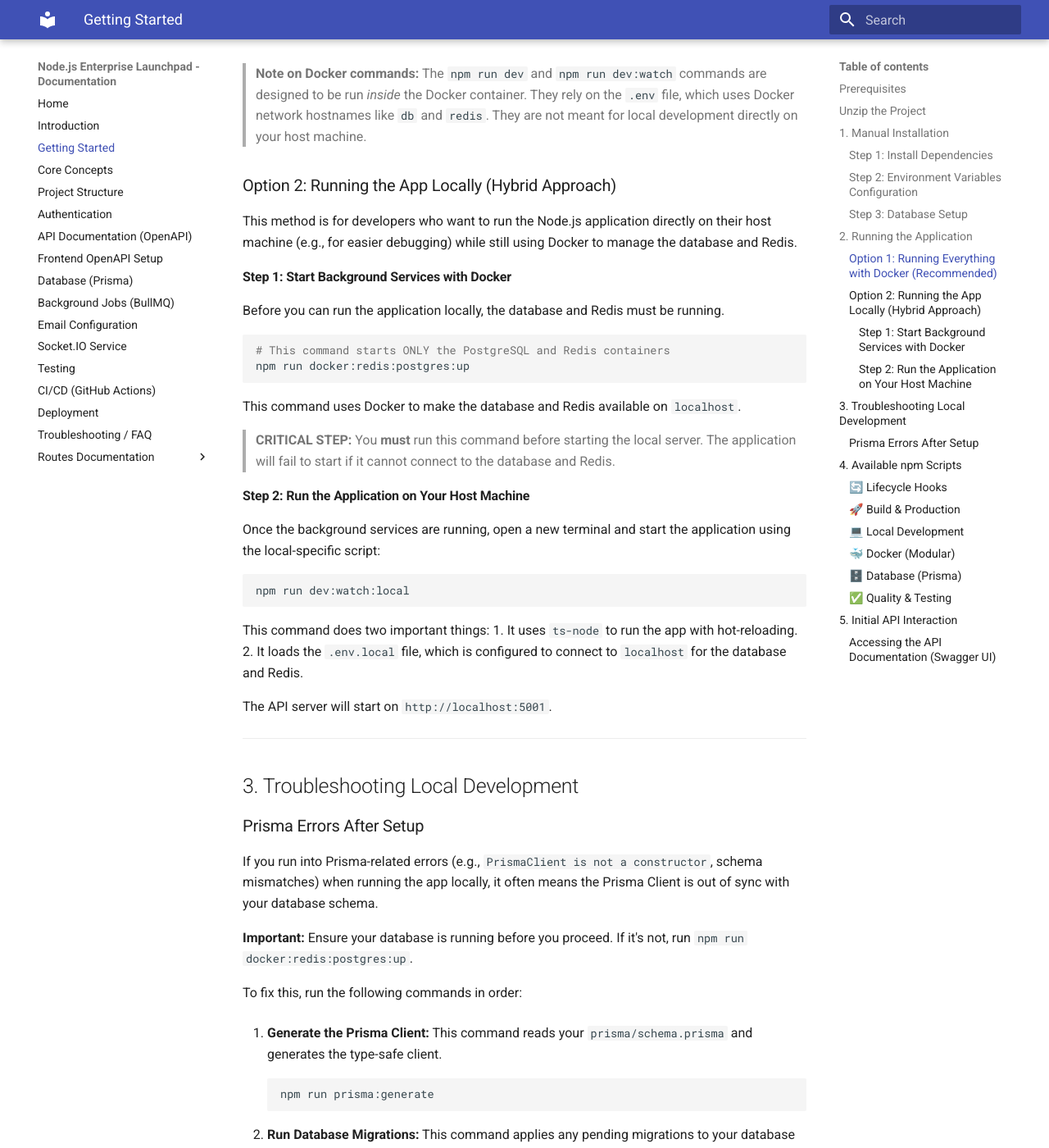
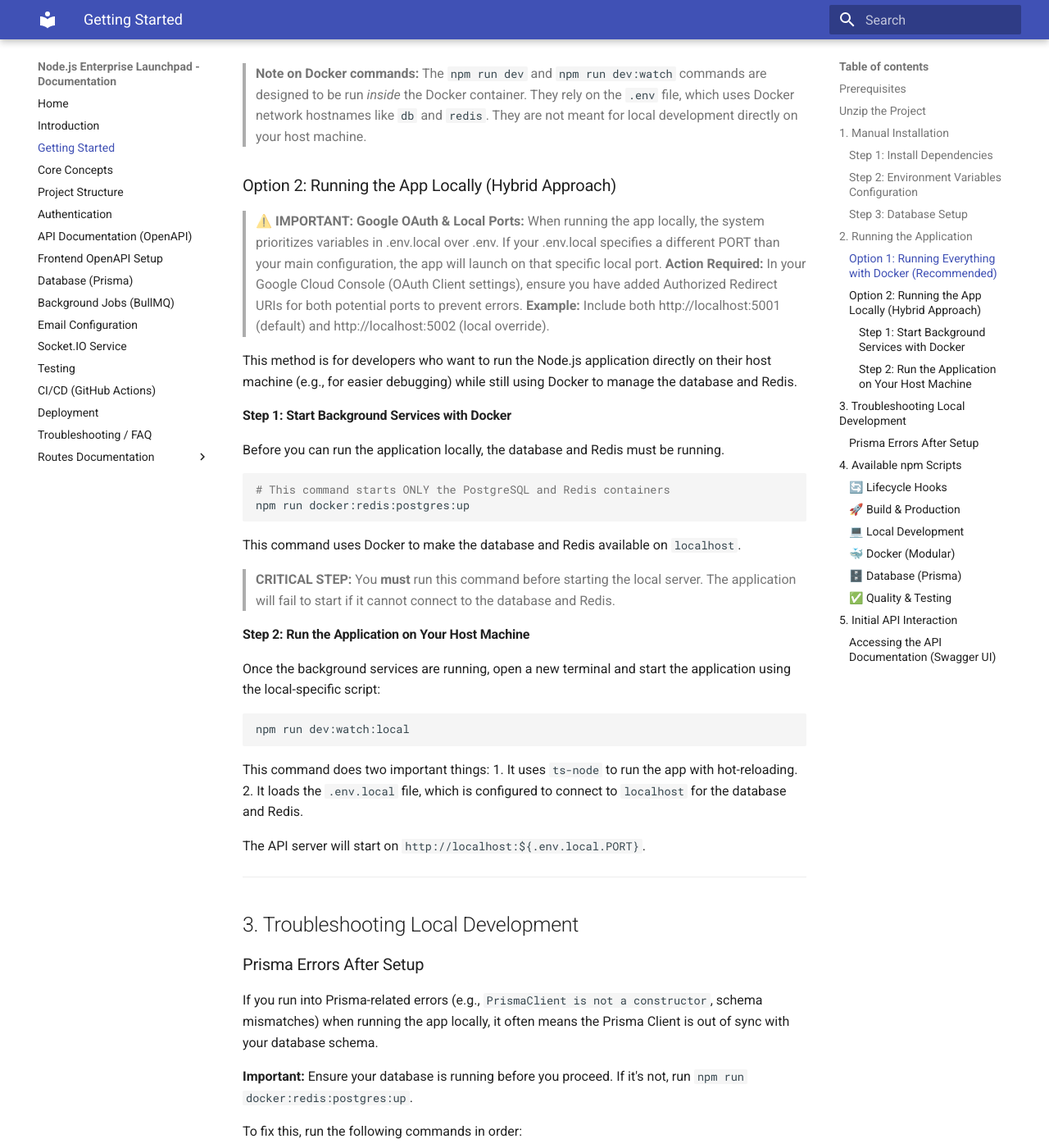
Before and after one commit to aymenkani/nodejs-starter-template-lv1, an MkDocs documentation site: the page built from documentation/docs/getting-started.md, in a window 1280 px wide and 1400 px high, scrolled down 3345 px. Shown: the whole window at 82% size. Built offline with MkDocs 1.6.1 and Material for MkDocs 9.7.7, drawn with Linux system fonts in a browser that asks for light colours; comment, search, counter and statistics services are not loaded; part of the change alters nothing that is shown.

Commit message:
update docs

```diff
--- a/documentation/docs/getting-started.md
+++ b/documentation/docs/getting-started.md
@@ -133,6 +133,7 @@ We've added convenient `npm` scripts to automate this process. The entrypoint sc
 > **Note on Docker commands:** The `npm run dev` and `npm run dev:watch` commands are designed to be run *inside* the Docker container. They rely on the `.env` file, which uses Docker network hostnames like `db` and `redis`. They are not meant for local development directly on your host machine.
 
 ### Option 2: Running the App Locally (Hybrid Approach)
+>**⚠️ IMPORTANT: Google OAuth & Local Ports:** When running the app locally, the system prioritizes variables in .env.local over .env. If your .env.local specifies a different PORT than your main configuration, the app will launch on that specific local port. **Action Required:** In your Google Cloud Console (OAuth Client settings), ensure you have added Authorized Redirect URIs for both potential ports to prevent errors. **Example:** Include both http://localhost:5001 (default) and http://localhost:5002 (local override).
 
 This method is for developers who want to run the Node.js application directly on their host machine (e.g., for easier debugging) while still using Docker to manage the database and Redis.
 
@@ -161,7 +162,7 @@ This command does two important things:
 1.  It uses `ts-node` to run the app with hot-reloading.
 2.  It loads the `.env.local` file, which is configured to connect to `localhost` for the database and Redis.
 
-The API server will start on `http://localhost:5001`.
+The API server will start on `http://localhost:${.env.local.PORT}`.
 
 ---
 
```
